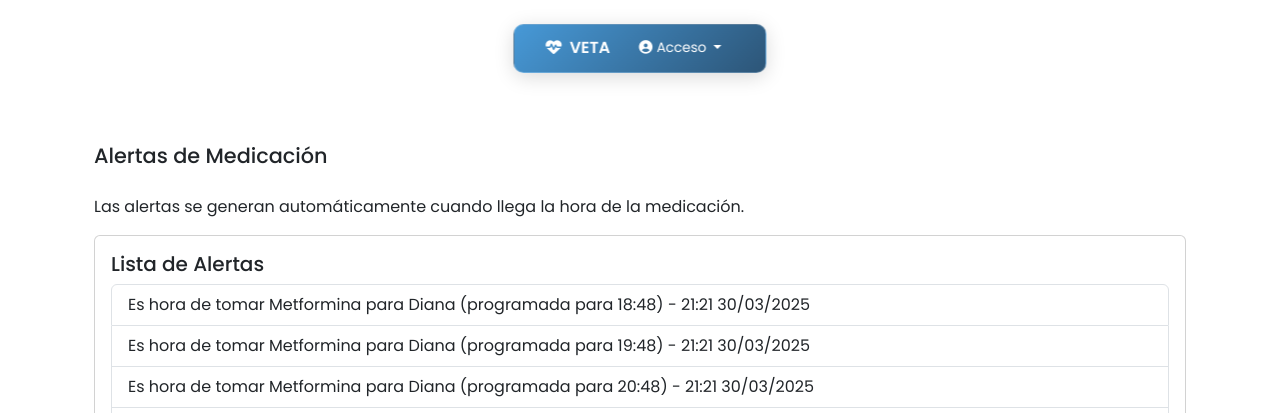
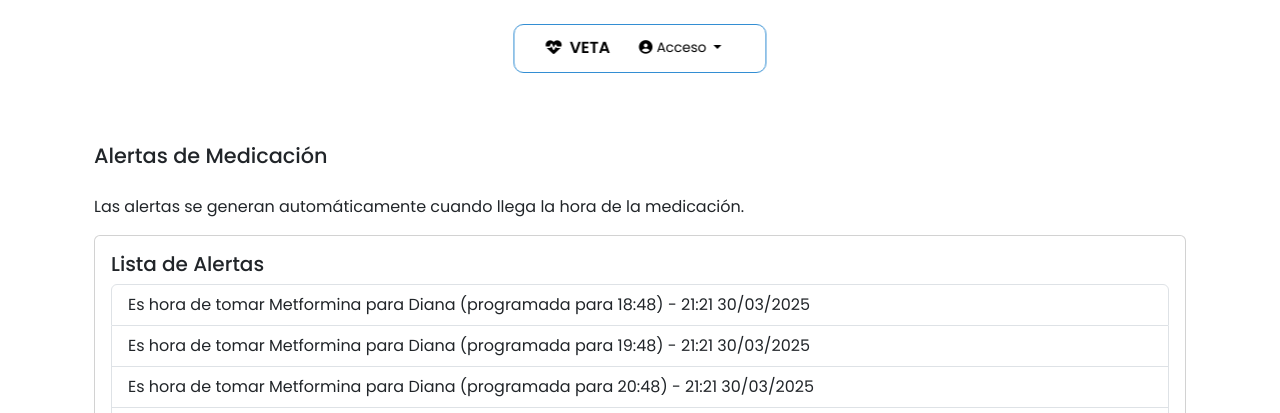
Before and after one commit to SantiagoEchavarria/Veta, a Django app: page /alertas/ in a window 1280 px wide. Shown: the top 413 px of the page. Run offline with Django 5.2, Linux system fonts and the light colour scheme; data comes from the database, SQL or seed files in the repository; both versions use the stored data as it was after the commit.

Commit message:
Navbar minimalista

```diff
--- a/usuarios/static/usuarios/css/navbar.css
+++ b/usuarios/static/usuarios/css/navbar.css
@@ -5,23 +5,24 @@
     transform: translateX(-50%);
     width: auto;
     max-width: 90%;
-    background:linear-gradient(135deg, rgba(51, 142, 211, 0.9) 0%, rgba(22, 67, 105, 0.9) 100%);
+    background:transparent;
     backdrop-filter: blur(10px);
     border-radius:10px;
-    box-shadow: 0 4px 20px rgba(0,0,0,0.15);
     padding: 0.4rem 1.2rem;
     z-index: 1000;
-    border:1px solid rgba(255,255,255,0.2);
+    overflow: visible;
+    border: 1px solid var(--primary-color);
+    box-shadow: 0 0 5px rgba(255, 255, 255, 0.554);
 }
 
 .navbar-brand {
     font-size: 1rem;
     font-weight: 600;
-    color: white !important;
+    color: rgb(0, 0, 0) !important;
 }
 
 .nav-link {
-    color: white !important;
+    color: rgb(0, 0, 0) !important;
     font-size: 0.85rem;
     margin:0 0.8rem;
     padding: 0.3rem 0 !important;
@@ -75,3 +76,4 @@ body {
 ::-webkit-scrollbar-thumb:hover {
     background: var(--secondary-color);
 }
+ /* color: var(--primary-color); */
```
Also changed, not shown: db.sqlite3.
